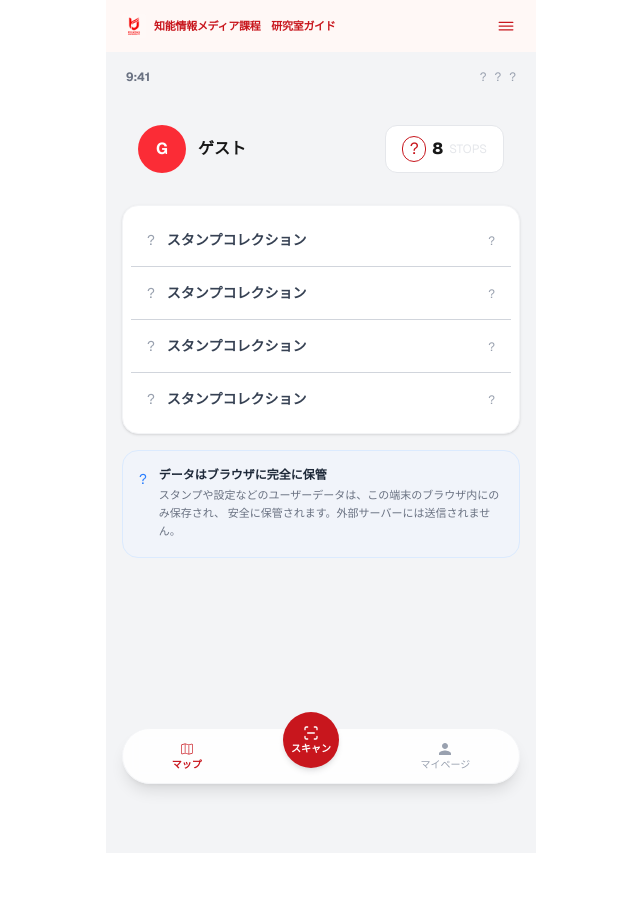
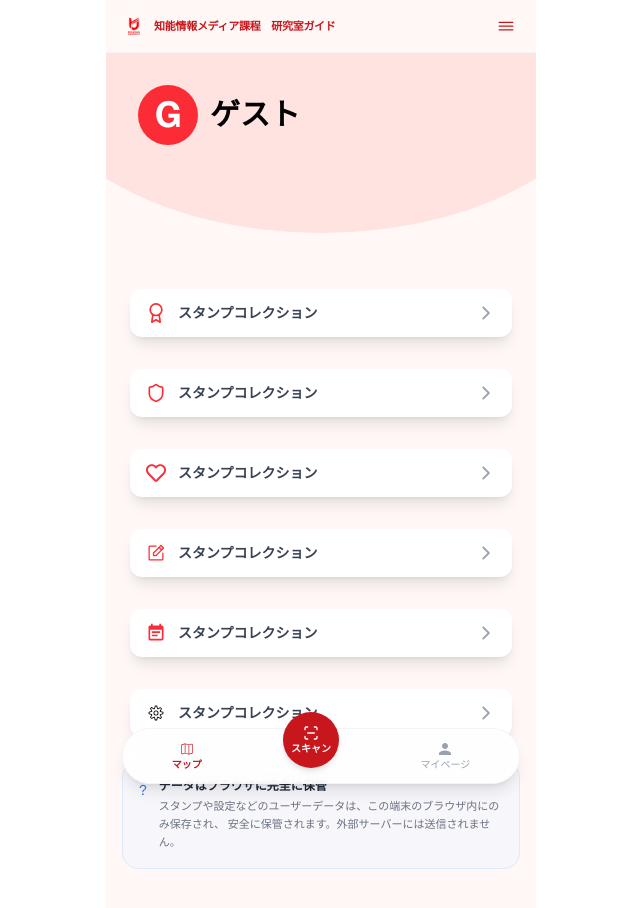
Before and after one commit to 2026ProjectResearchAR/campus-ar-client, a Next.js app: page /screen/mypage in a window 1280 px wide. Shown: the top 908 px of the page, without its empty margins (319-959 px from the left). Before the commit the page ends 853 px from the top, so only its background shows below. Built offline with nearby package versions, Linux system fonts and the light colour scheme.

Commit message:
マイページ作成（新UI）

```diff
--- a/app/screen/mypage/page.tsx
+++ b/app/screen/mypage/page.tsx
@@ -1,73 +1,92 @@
-import TabBar from '@/componets/TabBar';
+import { IoIosArrowForward } from "react-icons/io";
+import { FiAward } from "react-icons/fi";
+import { LuShield } from "react-icons/lu";
+import { FaRegHeart } from "react-icons/fa";
+import { PiNotePencil } from "react-icons/pi";
+import { MdEventNote } from "react-icons/md";
+import { CiSettings } from "react-icons/ci";
 
 export default function MyPage() {
     return (
-        <div className="relative w-full max-w-[430px] mx-auto min-h-screen bg-gray-100 font-sans pb-24">
+        /* 1. overflow-hidden を追加して、はみ出た丸を切り抜く */
+        <div className="relative w-full max-w-[430px] mx-auto min-h-screen bg-[#FFF8F6] flex-1 font-sans pb-24 overflow-hidden">
 
-            {/*1. 上部ステータスバー＆ヘッダー */}
-            <header className="px-5 pt-4 pb-2  flex justify-between items-center">
-                <span className="text-xs font-bold text-gray-500">9:41</span>
-                <div className="flex gap-2 text-xs text-gray-400">
-                    <span>?</span><span>?</span><span>?</span>
-                </div>
-            </header>
+            {/* ▼ 2. ここに「背景のまる」を追加！ ▼ */}
+            <div className="absolute top-[-180px] left-1/2 -translate-x-1/2 w-[600px] h-[360px] rounded-b-[100%] bg-[#FFE3E1] pointer-events-none" />
 
-            <main className="p-4 space-y-4">
+            {/* 3. 前面のメインコンテンツ（relative z-10 で丸より前に出す） */}
+            <main className="relative z-10 p-4 space-y-4">
                 {/*2. ユーザープロフィールカード */}
-                <div className=" p-4 gap-3 flex items-center justify-between">
+                <div className=" p-4 gap-3 flex items-center justify-between mb-30">
                     {/*赤い「G」アイコン*/}
                     <div className="flex items-center gap-3">
-                        <span className="font-bold text-base text-white bg-red-500 rounded-full w-12 h-12 flex items-center justify-center">G</span>
-                        <span className="font-bold text-base">ゲスト</span>
-                    </div>
-
-                    {/*STOPバッジ*/}
-                    <div className="h-12 border border-gray-200 bg-white rounded-xl px-4 flex gap-1.5 items-center">
-                        <span className="text-[#c8161d] rounded-full border w-6 flex justify-center items-center">?</span>
-                        <span className="font-extrabold ">8</span>
-                        <span className="text-gray-200 text-xs flex">STOPS</span>
+                        <span className="font-bold text-4xl text-white bg-red-500 rounded-full w-15 h-15 flex items-center justify-center">G</span>
+                        <span className="font-bold text-3xl text-black">ゲスト</span>
                     </div>
                 </div>
 
-
                 {/*3. メニューリスト */}
-                <div className="w-full bg-white rounded-2xl shadow-sm border border-gray-100 overflow-hidden divide-y divide-gray-300 p-2">
-                    <button className="w-full px-4 py-3.5 flex items-center justify-between hover:bg-gray-50 transition-colors text-left">
+                <div className="w-full p-2 space-y-8">
+                    <button className="w-full px-4 py-3.5 flex items-center justify-between hover:bg-gray-50 transition-colors text-left shadow-lg rounded-xl bg-white">
                         <div className="flex items-center gap-3">
-                            <span className="text-sm text-gray-400 ">?</span>
+                            <span className="text-xl text-red-500 "><FiAward /></span>
                             <span className="text-sm font-bold text-gray-700">スタンプコレクション</span>
                         </div>
                         <div>
-                            <span className="text-xs text-gray-400">?</span>
+                            <span className="text-xl text-gray-400"><IoIosArrowForward /></span>
                         </div>
                     </button>
-                   <button className="w-full px-4 py-3.5 flex items-center justify-between hover:bg-gray-50 transition-colors text-left">
+
+                    <button className="w-full px-4 py-3.5 flex items-center justify-between hover:bg-gray-50 transition-colors text-left shadow-lg rounded-xl bg-white">
                         <div className="flex items-center gap-3">
-                            <span className="text-sm text-gray-400 ">?</span>
+                            <span className="text-xl text-red-500 ">< LuShield /></span>
                             <span className="text-sm font-bold text-gray-700">スタンプコレクション</span>
                         </div>
                         <div>
-                            <span className="text-xs text-gray-400">?</span>
+                            <span className="text-xl text-gray-400"><IoIosArrowForward /></span>
                         </div>
                     </button>
-                    <button className="w-full px-4 py-3.5 flex items-center justify-between hover:bg-gray-50 transition-colors text-left">
+
+                    <button className="w-full px-4 py-3.5 flex items-center justify-between hover:bg-gray-50 transition-colors text-left shadow-lg rounded-xl bg-white">
                         <div className="flex items-center gap-3">
-                            <span className="text-sm text-gray-400 ">?</span>
+                            <span className="text-xl text-red-500 ">< FaRegHeart /></span>
                             <span className="text-sm font-bold text-gray-700">スタンプコレクション</span>
                         </div>
                         <div>
-                            <span className="text-xs text-gray-400">?</span>
+                            <span className="text-xl text-gray-400"><IoIosArrowForward /></span>
                         </div>
                     </button>
-                    <button className="w-full px-4 py-3.5 flex items-center justify-between hover:bg-gray-50 transition-colors text-left">
+
+                    <button className="w-full px-4 py-3.5 flex items-center justify-between hover:bg-gray-50 transition-colors text-left shadow-lg rounded-xl bg-white">
                         <div className="flex items-center gap-3">
-                            <span className="text-sm text-gray-400 ">?</span>
+                            <span className="text-xl text-red-500 ">< PiNotePencil /></span>
                             <span className="text-sm font-bold text-gray-700">スタンプコレクション</span>
                         </div>
                         <div>
-                            <span className="text-xs text-gray-400">?</span>
+                            <span className="text-xl text-gray-400"><IoIosArrowForward /></span>
                         </div>
                     </button>
+
+                    <button className="w-full px-4 py-3.5 flex items-center justify-between hover:bg-gray-50 transition-colors text-left shadow-lg rounded-xl bg-white">
+                        <div className="flex items-center gap-3">
+                            <span className="text-xl text-red-500 ">< MdEventNote /></span>
+                            <span className="text-sm font-bold text-gray-700">スタンプコレクション</span>
+                        </div>
+                        <div>
+                            <span className="text-xl text-gray-400"><IoIosArrowForward /></span>
+                        </div>
+                    </button>
+
+                    <button className="w-full px-4 py-3.5 flex items-center justify-between hover:bg-gray-50 transition-colors text-left shadow-lg rounded-xl bg-white">
+                        <div className="flex items-center gap-3">
+                            <span className="text-xl text-black "><CiSettings /></span>
+                            <span className="text-sm font-bold text-gray-700">スタンプコレクション</span>
+                        </div>
+                        <div>
+                            <span className="text-xl text-gray-400"><IoIosArrowForward /></span>
+                        </div>
+                    </button>
+
 
                 </div>
 
```
